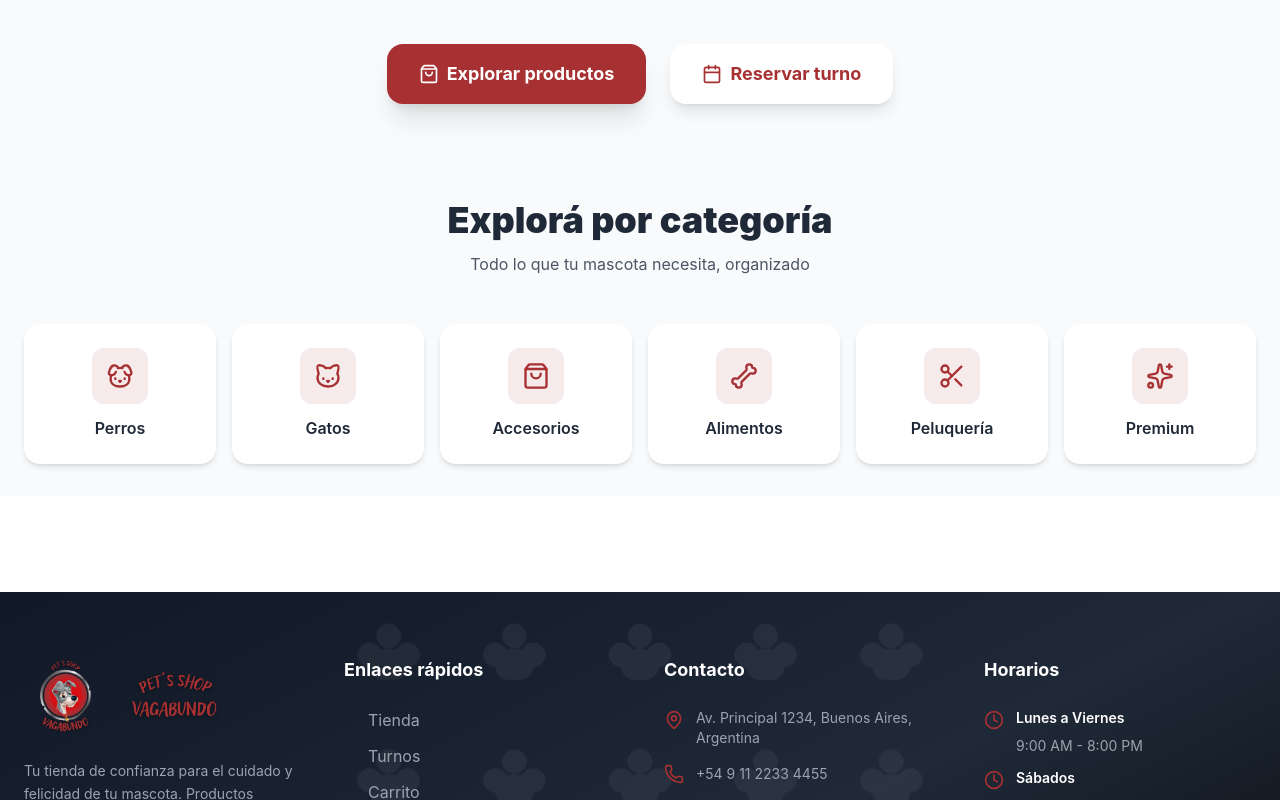
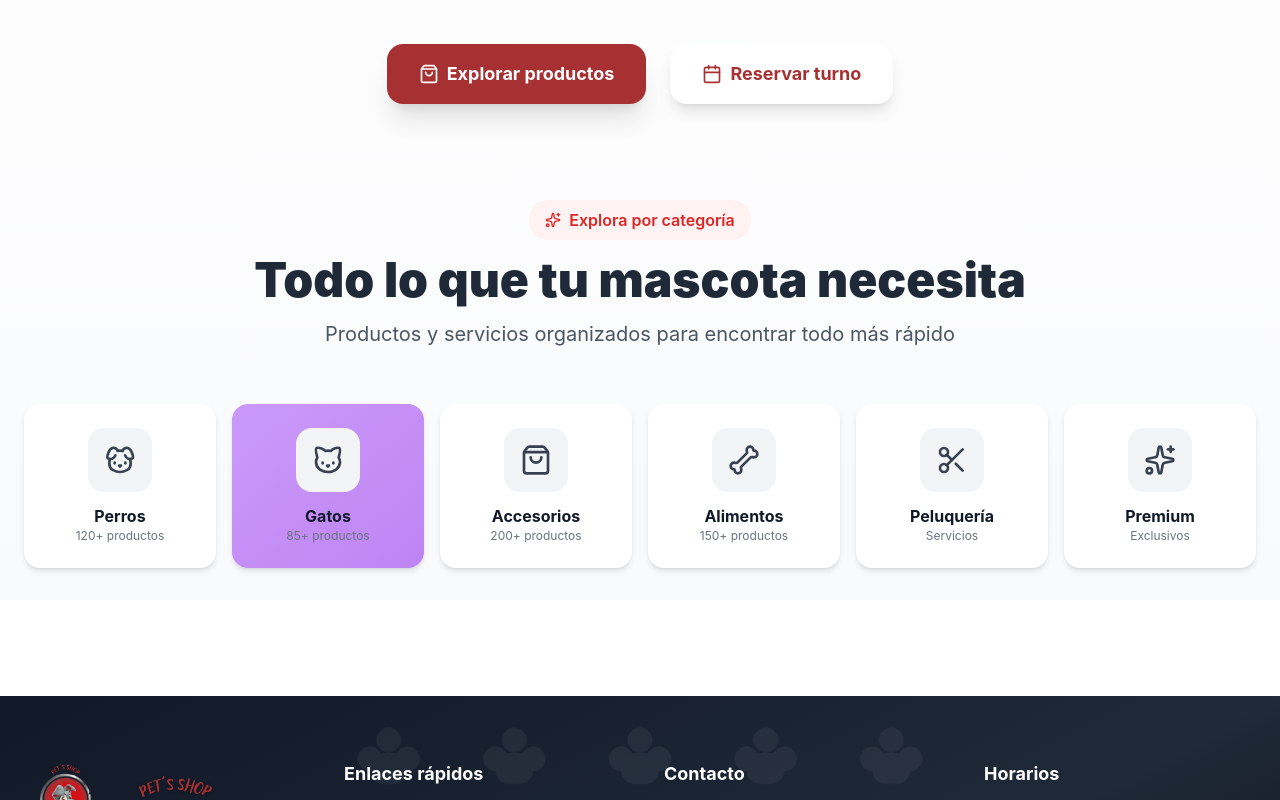
Before and after one commit to paolanovick/petshop, a React (Vite) app in the folder frontend/: page / in a window 1280 px wide. Shown: the part 1470-2270 px from the top of the page. Built offline with nearby package versions, Linux system fonts and the light colour scheme; a web font is replaced by a local one.

Commit message:
categorias ajustes

```diff
--- a/frontend/src/components/home/Categories.jsx
+++ b/frontend/src/components/home/Categories.jsx
@@ -8,70 +8,93 @@ import {
 } from "lucide-react";
 import { useNavigate } from "react-router-dom";
 import FeaturedProductsCarousel from "./FeaturedProductsCarousel";
+import { useEffect, useState } from "react";
 
 const categories = [
-  { id: 1, name: "Perros", icon: Dog },
-  { id: 2, name: "Gatos", icon: Cat },
-  { id: 3, name: "Accesorios", icon: ShoppingBag },
-  { id: 4, name: "Alimentos", icon: Bone },
-  { id: 5, name: "Peluquería", icon: Scissors },
-  { id: 6, name: "Premium", icon: Sparkles },
+  { id: 1, name: "Perros", icon: Dog, color: "from-blue-500 to-blue-600", count: "120+ productos" },
+  { id: 2, name: "Gatos", icon: Cat, color: "from-purple-500 to-purple-600", count: "85+ productos" },
+  { id: 3, name: "Accesorios", icon: ShoppingBag, color: "from-green-500 to-green-600", count: "200+ productos" },
+  { id: 4, name: "Alimentos", icon: Bone, color: "from-orange-500 to-orange-600", count: "150+ productos" },
+  { id: 5, name: "Peluquería", icon: Scissors, color: "from-pink-500 to-pink-600", count: "Servicios" },
+  { id: 6, name: "Premium", icon: Sparkles, color: "from-red-500 to-red-600", count: "Exclusivos" },
 ];
 
 export default function Categories() {
   const navigate = useNavigate();
+  const [activeIndex, setActiveIndex] = useState(0);
 
-  const handleClick = (category) => {
-    navigate(`/shop?category=${category.toLowerCase()}`);
-    // pequeño delay para que cargue la página
-    setTimeout(() => {
-      const el = document.getElementById("products-grid");
-      el?.scrollIntoView({ behavior: "smooth" });
-    }, 100);
-  };
+  useEffect(() => {
+    const interval = setInterval(() => {
+      setActiveIndex((prev) => (prev + 1) % categories.length);
+    }, 3000);
+
+    return () => clearInterval(interval);
+  }, []);
 
   return (
-    <section className="py-8 bg-gray-50">
+    <section className="py-8 bg-gradient-to-b from-white to-gray-50">
       <div className="max-w-7xl mx-auto px-6">
 
-        {/* Carrusel destacado */}
-        <div className="mb-16">
+        <div className="mb-20">
           <FeaturedProductsCarousel />
         </div>
 
-        {/* Título */}
-        <div className="text-center mb-12">
-          <h2 className="text-4xl font-black mb-3">
-            Explorá por categoría
+        <div className="text-center mb-14">
+          <div className="inline-flex items-center gap-2 bg-red-50 px-4 py-2 rounded-full text-red-600 font-semibold mb-4">
+            <Sparkles className="w-4 h-4" />
+            Explora por categoría
+          </div>
+
+          <h2 className="text-4xl md:text-5xl font-black mb-4">
+            Todo lo que tu mascota necesita
           </h2>
-          <p className="text-gray-600">
-            Todo lo que tu mascota necesita, organizado
+
+          <p className="text-xl text-gray-600 max-w-2xl mx-auto">
+            Productos y servicios organizados para encontrar todo más rápido
           </p>
         </div>
 
-        {/* Categorías */}
         <div className="grid grid-cols-2 md:grid-cols-3 lg:grid-cols-6 gap-4">
-          {categories.map((cat) => {
-            const Icon = cat.icon;
+          {categories.map((category, index) => {
+            const Icon = category.icon;
+            const isActive = index === activeIndex;
 
             return (
               <button
-                key={cat.id}
-                onClick={() => handleClick(cat.name)}
-                className="bg-white rounded-2xl p-6 shadow-md hover:shadow-xl transition transform hover:-translate-y-1 flex flex-col items-center gap-3"
+                key={category.id}
+                type="button"
+                onClick={() =>
+                  navigate(`/shop?category=${category.name.toLowerCase()}`)
+                }
+                className="relative group bg-white rounded-2xl p-6 shadow-md hover:shadow-2xl transition-all duration-200 hover:-translate-y-2"
               >
-                <div className="w-14 h-14 rounded-xl bg-primary/10 flex items-center justify-center">
-                  <Icon className="w-7 h-7 text-primary" />
+                {/* GRADIENT – SUAVE */}
+                <div
+                  className={`absolute inset-0 rounded-2xl bg-gradient-to-br ${category.color}
+                    transition-opacity duration-200
+                    ${isActive ? "opacity-60" : "opacity-0 group-hover:opacity-80"}
+                  `}
+                />
+
+                {/* CONTENT */}
+                <div className="relative z-10 flex flex-col items-center text-center space-y-3">
+                  <div className="w-16 h-16 rounded-2xl bg-gray-100 group-hover:bg-white/20 flex items-center justify-center transition">
+                    <Icon className="w-8 h-8 text-gray-700 group-hover:text-white" />
+                  </div>
+
+                  <div>
+                    <h3 className="font-bold text-gray-900 group-hover:text-white">
+                      {category.name}
+                    </h3>
+                    <p className="text-xs text-gray-500 group-hover:text-white/80">
+                      {category.count}
+                    </p>
+                  </div>
                 </div>
-
-                <span className="font-semibold text-gray-800">
-                  {cat.name}
-                </span>
               </button>
             );
           })}
         </div>
-
       </div>
     </section>
   );
--- a/frontend/src/components/shop/ProductGrid.jsx
+++ b/frontend/src/components/shop/ProductGrid.jsx
@@ -1,95 +1,53 @@
-import { useCart } from "../../context/useCart";
-import { Link } from "react-router-dom";
-import { ShoppingCart, Heart, Star } from "lucide-react";
-import { useState } from "react";
+import ProductCard from "./ProductCard";
+import { useEffect, useState } from "react";
 
-export default function ProductCard({ product }) {
-  const { addToCart } = useCart();
-  const [isLiked, setIsLiked] = useState(false);
+export default function ProductGrid({ category }) {
+  const [products, setProducts] = useState([]);
+  const [loading, setLoading] = useState(true);
 
-  const handleAddToCart = (e) => {
-    e.preventDefault();
-    e.stopPropagation();
-    addToCart({ ...product, quantity: 1 });
-  };
+  useEffect(() => {
+    const fetchProducts = async () => {
+      setLoading(true);
+      try {
+        // Construye la URL con el filtro de categoría si existe
+        const url = category
+          ? `/api/products?category=${category}`
+          : '/api/products';
 
-  const handleLike = (e) => {
-    e.preventDefault();
-    e.stopPropagation();
-    setIsLiked(!isLiked);
-  };
+        const response = await fetch(url);
+        const data = await response.json();
+        setProducts(data);
+      } catch (error) {
+        console.error("Error al cargar productos:", error);
+      } finally {
+        setLoading(false);
+      }
+    };
+
+    fetchProducts();
+  }, [category]); // Se ejecuta cada vez que cambia la categoría
+
+  if (loading) {
+    return (
+      <div className="text-center py-12">
+        <p className="text-gray-500">Cargando productos...</p>
+      </div>
+    );
+  }
+
+  if (products.length === 0) {
+    return (
+      <div className="text-center py-12">
+        <p className="text-gray-500">No se encontraron productos en esta categoría</p>
+      </div>
+    );
+  }
 
   return (
-    <div className="group bg-white rounded-2xl overflow-hidden shadow-md hover:shadow-xl transition">
-
-      {/* IMAGE + LINK */}
-      <Link to={`/product/${product.id}`} className="block">
-        <div className="aspect-square bg-gray-100 flex items-center justify-center overflow-hidden">
-          {product.image ? (
-            <img
-              src={product.image}
-              alt={product.name}
-              className="w-full h-full object-cover group-hover:scale-105 transition-transform"
-            />
-          ) : (
-            <div className="text-gray-400 flex flex-col items-center">
-              <ShoppingCart className="w-12 h-12 mb-2" />
-              <span className="text-sm">Imagen próximamente</span>
-            </div>
-          )}
-        </div>
-      </Link>
-
-      {/* CONTENT */}
-      <div className="p-4 space-y-3">
-
-        {/* LIKE */}
-        <div className="flex justify-end">
-          <button
-            onClick={handleLike}
-            className="text-gray-400 hover:text-primary"
-          >
-            <Heart
-              className={`w-5 h-5 ${
-                isLiked ? "fill-primary text-primary" : ""
-              }`}
-            />
-          </button>
-        </div>
-
-        {/* NAME */}
-        <Link to={`/product/${product.id}`}>
-          <h3 className="font-bold text-gray-800 hover:text-primary transition">
-            {product.name}
-          </h3>
-        </Link>
-
-        {/* RATING */}
-        <div className="flex items-center gap-1">
-          {[...Array(5)].map((_, i) => (
-            <Star
-              key={i}
-              className={`w-4 h-4 ${
-                i < 4 ? "fill-yellow-400 text-yellow-400" : "text-gray-300"
-              }`}
-            />
-          ))}
-        </div>
-
-        {/* PRICE + CTA */}
-        <div className="flex items-center justify-between pt-2 border-t">
-          <span className="text-xl font-black text-primary">
-            ${product.price}
-          </span>
-
-          <button
-            onClick={handleAddToCart}
-            className="bg-primary text-white px-4 py-2 rounded-xl font-semibold hover:scale-105 transition"
-          >
-            Agregar
-          </button>
-        </div>
-      </div>
+    <div className="grid grid-cols-1 sm:grid-cols-2 md:grid-cols-3 lg:grid-cols-4 gap-6">
+      {products.map((product) => (
+        <ProductCard key={product.id} product={product} />
+      ))}
     </div>
   );
 }
--- a/frontend/src/pages/Shop.jsx
+++ b/frontend/src/pages/Shop.jsx
@@ -1,42 +1,23 @@
 import { useLocation } from "react-router-dom";
 import { useEffect } from "react";
 import ProductGrid from "../components/shop/ProductGrid";
-import CategoryChips from "../components/shop/CategoryChips";
 
 export default function Shop() {
   const location = useLocation();
-
   const params = new URLSearchParams(location.search);
   const category = params.get("category");
 
   useEffect(() => {
-    // Siempre que cambia la categoría, subimos arriba
-    window.scrollTo({ top: 0, behavior: "smooth" });
+    window.scrollTo({ top: 0 });
   }, [location.search]);
 
   return (
     <div className="max-w-7xl mx-auto px-6 py-16">
-      {/* Header */}
-      <div className="mb-8">
-        <h1 className="text-4xl font-black mb-2">
-          {category ? `Categoría: ${category}` : "Tienda"}
-        </h1>
+      <h1 className="text-4xl font-black mb-6">
+        {category ? `Categoría: ${category}` : "Tienda"}
+      </h1>
 
-        {category && (
-          <p className="text-gray-500">
-            Mostrando productos para <strong>{category}</strong>
-          </p>
-        )}
-      </div>
-
-      {/* Chips de categorías */}
-      <CategoryChips />
-
-      {/* ⬇️⬇️⬇️ ESTE ES EL CAMBIO IMPORTANTE ⬇️⬇️⬇️ */}
-      <div id="products-grid">
-        <ProductGrid category={category} />
-      </div>
-      {/* ⬆️⬆️⬆️ FIN DEL CAMBIO ⬆️⬆️⬆️ */}
+      <ProductGrid category={category} />
     </div>
   );
 }
```
